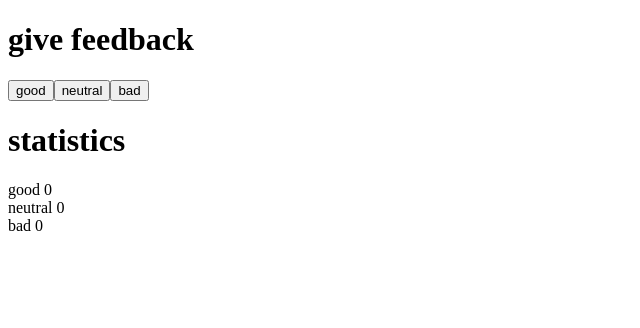
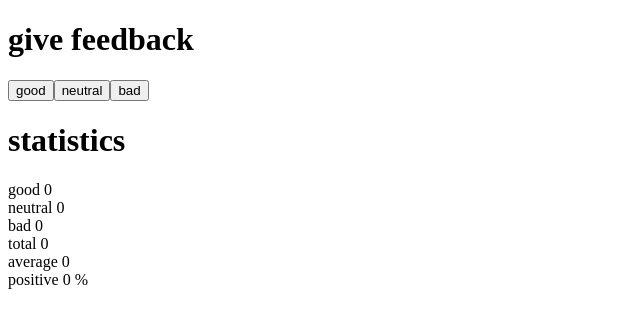
Before and after one commit to nickwbarber/FullStackOpen, a React (Create React App) app in the folder part01/unicafe/: page / in a window 1280 px wide. Shown: the top 328 px of the page, without its empty margins (0-640 px from the left). Built offline with nearby package versions, Linux system fonts and the light colour scheme.

Commit message:
Add total, average, and percent positive statistics

```diff
--- a/part01/unicafe/src/App.js
+++ b/part01/unicafe/src/App.js
@@ -16,6 +16,19 @@ const App = () => {
   const incGood = () => setGood(good + 1)
   const incBad = () => setBad(bad + 1)
   const incNeutral = () => setNeutral(neutral + 1)
+  const calcAverage = (good, bad, neutral) => {
+    if (good === 0 && bad === 0) {
+      return 0
+    }
+    return ((good - bad) / (good + neutral + bad))
+  }
+  const calcPercentPositive = (good, bad, neutral) => {
+    if (good === 0 && bad === 0) {
+      return 0
+    }
+    return (good / (good + bad + neutral))
+  }
+
 
   return (
     <div>
@@ -29,6 +42,9 @@ const App = () => {
       <StatDisplay label="good" count={good} />
       <StatDisplay label="neutral" count={neutral} />
       <StatDisplay label="bad" count={bad} />
+      <StatDisplay label="total" count={good + bad + neutral} />
+      <StatDisplay label="average" count={calcAverage(good, bad, neutral)} />
+      <StatDisplay label="positive" count={calcPercentPositive(good, bad, neutral) + ' %'} />
     </div>
   );
 }
```
